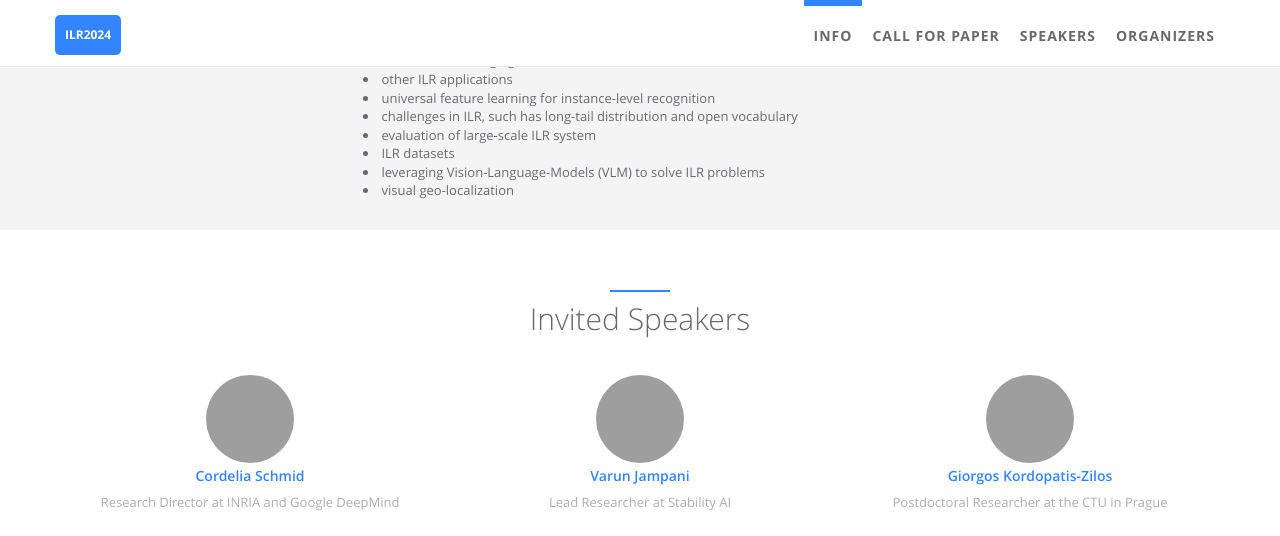
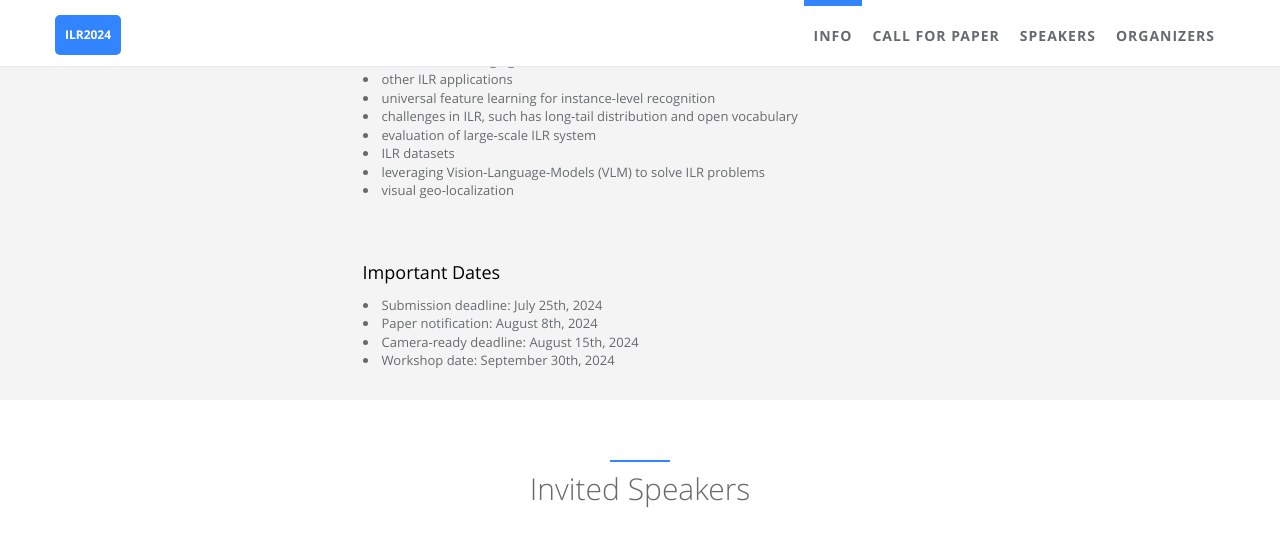
Before and after one commit to ilr-workshop/ECCVW2024, a Jekyll site: the page built from index.html, in a window 1280 px wide and 900 px high, scrolled down 1531 px, cut to the strip 0-536 px from the top of the window. Built offline with Jekyll 4.4.1, drawn with Linux system fonts in a browser that asks for light colours; grey boxes are pictures that could not be loaded.

Commit message:
Update call_for_paper.html

```diff
--- a/_includes/sections/call_for_paper.html
+++ b/_includes/sections/call_for_paper.html
@@ -23,6 +23,13 @@
             <li>ILR datasets</li>
             <li>leveraging Vision-Language-Models (VLM) to solve ILR problems</li>
             <li>visual geo-localization</li>
+         </div>
+         <div class="col-lg-8 col-lg-offset-3 m-t-lg m-b-lg wow zoomIn">
+            <p><font size="4px" color="#000000"><span data-i18n="about_me.des">  Important Dates </span></font></p>
+            <li>Submission deadline: July 25th, 2024</li>
+            <li>Paper notification: August 8th, 2024</li>
+            <li>Camera-ready deadline: August 15th, 2024</li>
+            <li>Workshop date: September 30th, 2024</li>
         </div>
     </div>
 </div>
```
